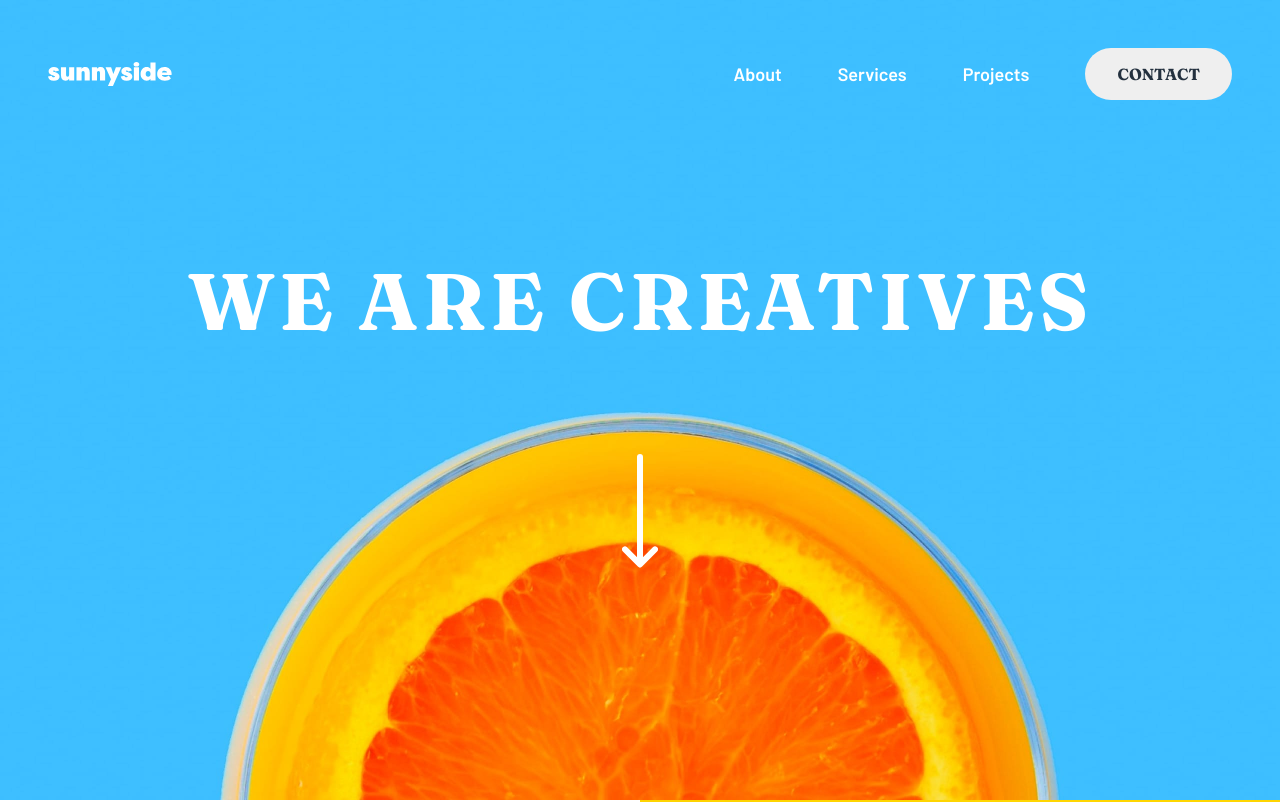
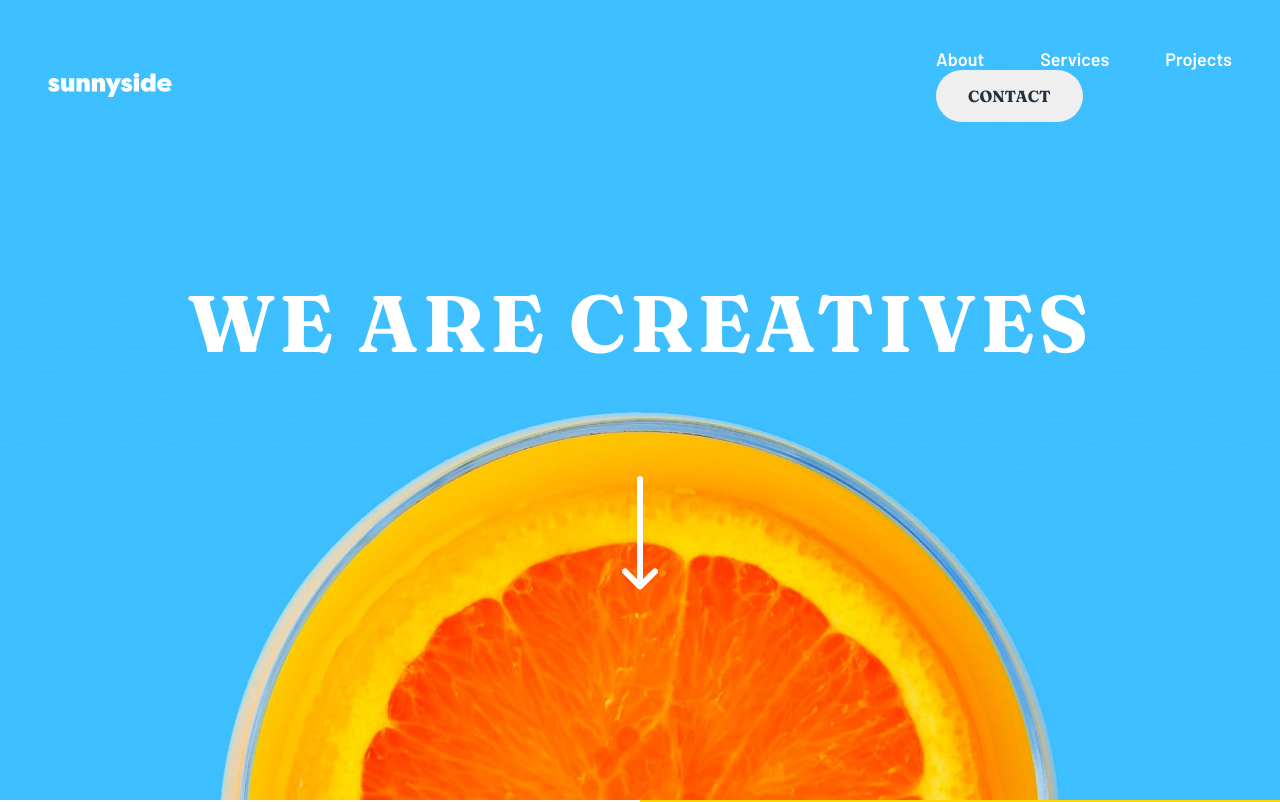
Before and after one commit to PetteriHavia/FrontendMentor, a React (Vite) app in the folder sunnyside-agency-landing-page/: page / in a window 1280 px wide. Shown: the top 802 px of the page. Built offline with nearby package versions, Linux system fonts and the light colour scheme.

Commit message:
making Links component that can be used for nav and footer

```diff
--- /dev/null
+++ b/sunnyside-agency-landing-page/src/components/Links.jsx
@@ -0,0 +1,11 @@
+const Links = () => {
+  return (
+    <ul className="nav-ul-links">
+      <li>About</li>
+      <li>Services</li>
+      <li>Projects</li>
+    </ul>
+  )
+}
+
+export default Links
--- a/sunnyside-agency-landing-page/src/components/Navigation.jsx
+++ b/sunnyside-agency-landing-page/src/components/Navigation.jsx
@@ -1,16 +1,15 @@
 import pageLogo from '../assets/images/desktop/logo.svg'
+import Links from './Links'
 
 const Navigation = () => {
   return (
     <nav>
       <div className="navigation-container">
         <img src={pageLogo} />
-        <ul className="nav-ul-links">
-          <li>About</li>
-          <li>Services</li>
-          <li>Projects</li>
-          <li><button>CONTACT</button></li>
-        </ul>
+        <div className="link-container">
+          <Links />
+          <button>CONTACT</button>
+        </div>
       </div>
     </nav>
   )
```
